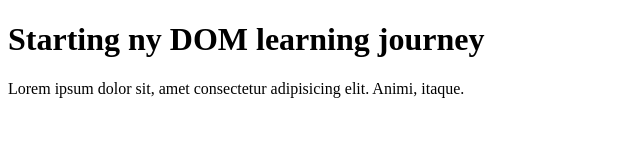
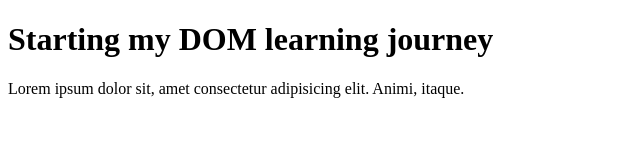
Before and after one commit to SubhankarSikder/JavaScript, a plain HTML site: page 06_dom/one.html in a window 1280 px wide. Shown: the whole page, without its empty margins (0-640 px from the left). Drawn offline with Linux system fonts and the light colour scheme.

Commit message:
dom manipulation

```diff
--- a/06_dom/one.html
+++ b/06_dom/one.html
@@ -6,7 +6,7 @@
 </head>
 <body>
     <div class="dom">
-        <h1>Starting ny DOM learning journey</h1>
+        <h1 class="heading" id="heading">Starting my DOM learning journey</h1>
         <p>Lorem ipsum dolor sit, amet consectetur adipisicing elit. Animi, itaque.</p>
     </div>
 </body>
```
